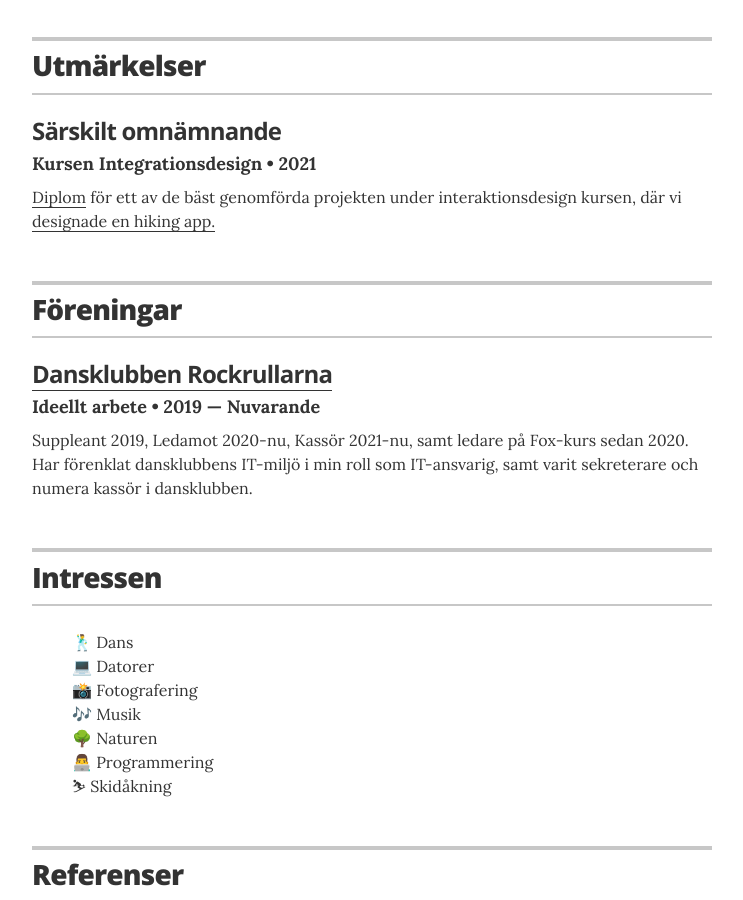
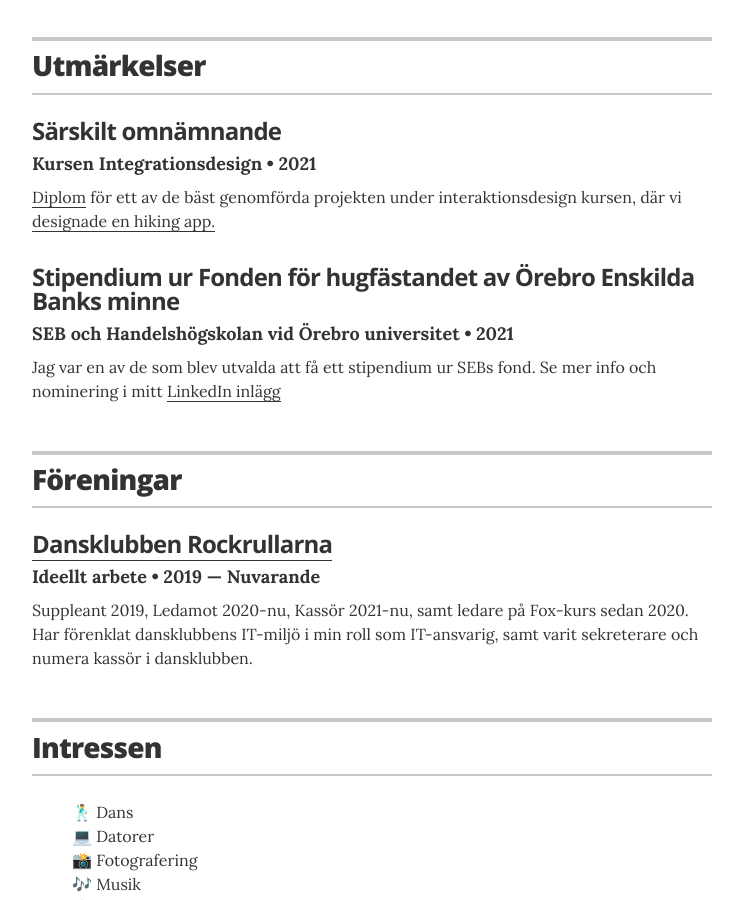
Before and after one commit to pownas/CV, a Jekyll site: the page built from index.html, in a window 1280 px wide and 900 px high, scrolled down 2645 px. Shown: the whole window, without its empty margins (268-1011 px from the left). Built offline with Jekyll 4.4.1, drawn with Linux system fonts in a browser that asks for light colours.

Commit message:
Lagt till information om stipendium

```diff
--- a/_data/recognitions.yml
+++ b/_data/recognitions.yml
@@ -4,10 +4,10 @@
   year: 2021
   summary: '<a href="https://pownas.se/intyg/VT2021-InteraktionsDesign-Omnamnande.pdf" title="Mitt diplom - Särskilt omnämnande i Interaktionsdesignskursen">Diplom</a> för ett av de bäst genomförda projekten under interaktionsdesign kursen, där vi <a href="https://github.com/pownas/ProjectsPortfolio/blob/main/SchoolProjects/2019HT-2022VT-ORU-Systemvetenskap/2021-06-IK208G-Interaktionsdesign-Penny-Hiking/README.md" title="Information om mobilappen: Penny Hiking, vi skapade i kursen Interaktionsdesign">designade en hiking app.</a>'
 
-#- award: Outstanding Achievement
-  #organization: Springfield Young Professionals
-  #year: 2010, 2014
-  #summary: Awarded the Outstanding Achievement award for contributions made to the community and professional accomplishments.
+- award: 'Stipendium ur Fonden för hugfästandet av Örebro Enskilda Banks minne'
+  organization: 'SEB och Handelshögskolan vid Örebro universitet'
+  year: 2021
+  summary: 'Jag var en av de som blev utvalda att få ett stipendium ur SEBs fond. Se mer info och nominering i mitt <a href="https://www.linkedin.com/posts/jonasarvidson_detgaevrbranu-activity-6877320695337021441-KpaZ"  title="Jonas Arvidson: Idag var jag på stipendium utdelning">LinkedIn inlägg</a>'
 
 #- award: Most Likely To Succeed
   #organization: Springfield High School
```
